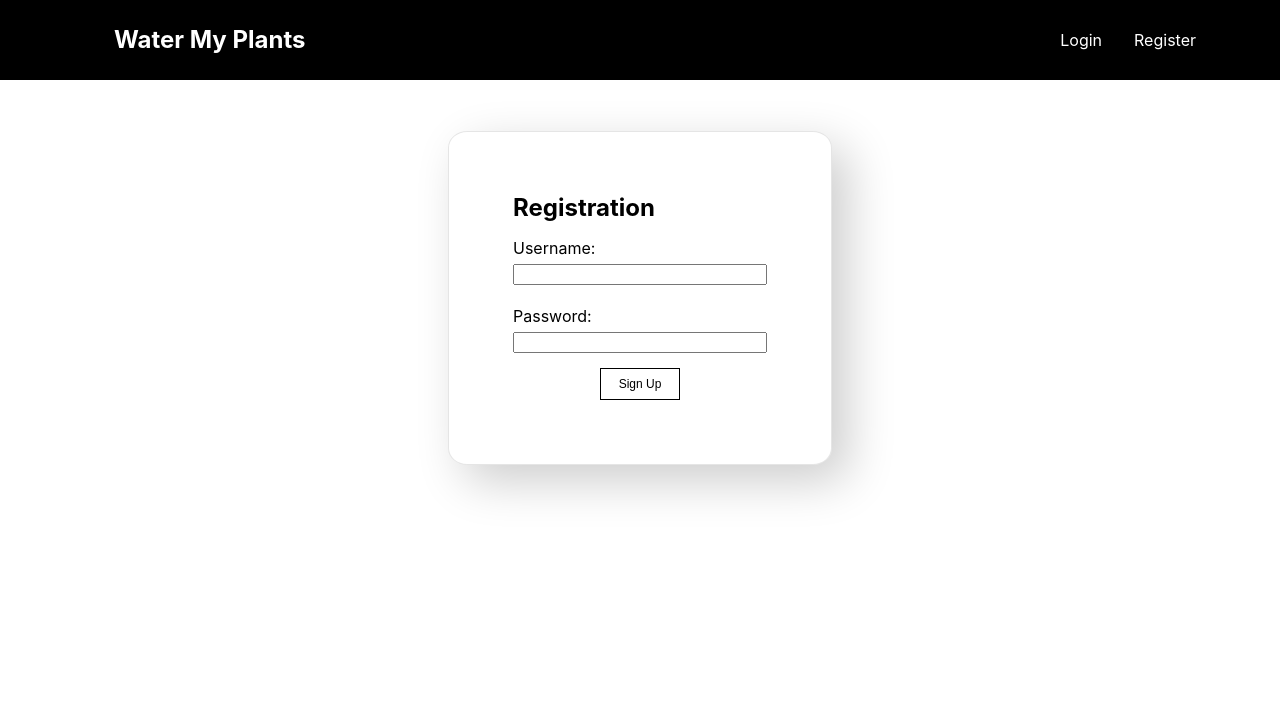
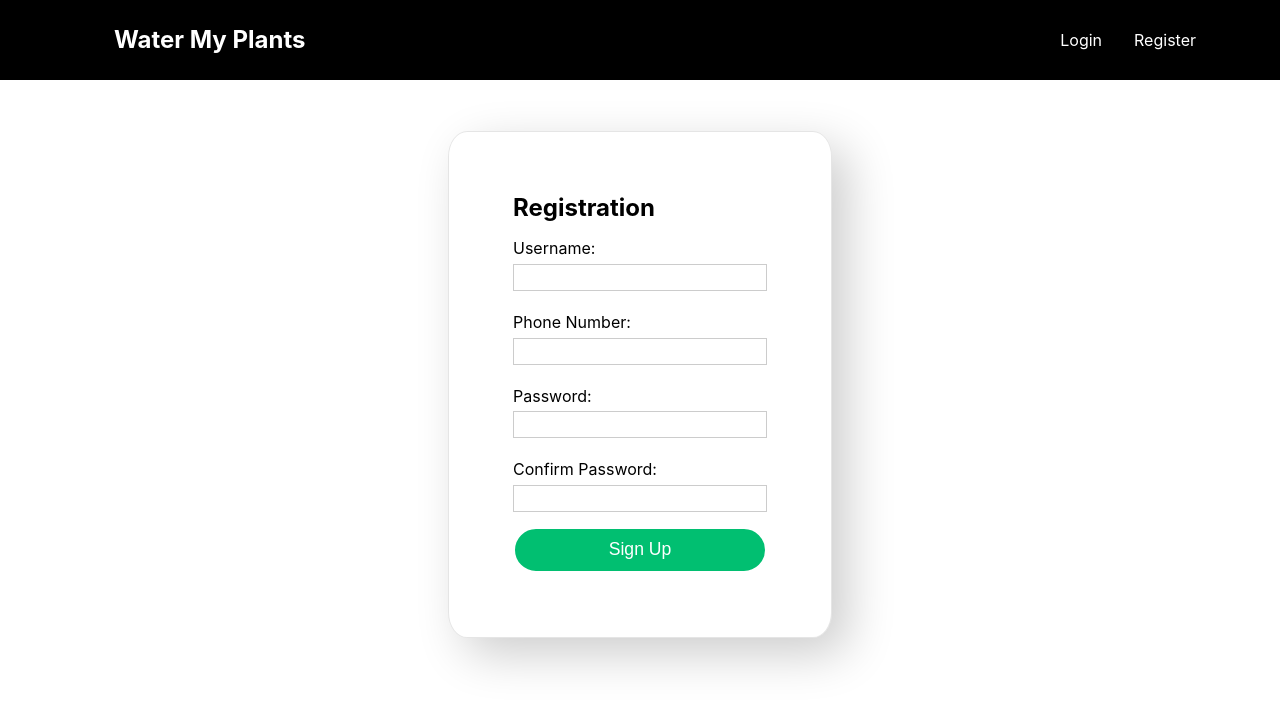
Before and after one commit to ft-water-my-plants-7-lambda/frontend, a React (Create React App) app: page /register in a window 1280 px wide. Shown: the top 708 px of the page. Built offline with nearby package versions, Linux system fonts and the light colour scheme; no server answers.

Commit message:
added more styling to forms

```diff
--- a/src/components/FormStyledComponents.js
+++ b/src/components/FormStyledComponents.js
@@ -36,19 +36,31 @@ export const Label = styled.label`
 
 export const Input = styled.input`
   margin: 3% 0;
+  padding: 2% 2%;
+  border: 1px solid rgba(0, 0, 0, 0.2);
+  color: rgba(0, 0, 0, 0.8);
 `;
 
 export const Button = styled.button`
-  padding: 1%;
-  width: 5rem;
-  height: 2rem;
-  font-size: 0.75rem;
+  padding: 4% 0;
+  width: 100%;
   align-self: center;
-  border: 1px solid black;
-  background-color: white;
+  border: 2px solid white;
+  border-radius: 5rem;
+  background-color: #01bf71;
+  color: white;
+  font-size: 1.1rem;
+
+  :hover {
+    cursor: pointer;
+    background-color: white;
+    color: black;
+    border: 2px solid black;
+    transition: ease-in 0.2s;
+  }
 `;
 
 export const A = styled.a`
   font-size: 0.8rem;
-  margin-bottom: 6%;
+  margin-bottom: 4%;
 `;
--- a/src/components/RegisterForm.js
+++ b/src/components/RegisterForm.js
@@ -6,7 +6,7 @@ import { handleRegister } from "../lib/actions/handleRegister";
 
 import { H2, Form, Label, Input, Button } from "./FormStyledComponents";
 
-const initialCredentials = { username: "", /* phoneNumber: "",*/ password: "" };
+const initialCredentials = { username: "", phoneNumber: "", password: "" };
 
 const RegisterForm = ({ handleRegister }) => {
   const { push } = useHistory();
@@ -34,12 +34,16 @@ const RegisterForm = ({ handleRegister }) => {
         Username:
         <Input onChange={change} name="username" type="text" />
       </Label>
-      {/* <label>
+      <Label>
         Phone Number:
-        <input></input>
-      </label> */}
+        <Input onChange={change} name="username" type="tel" />
+      </Label>
       <Label>
         Password:
+        <Input onChange={change} name="password" type="text" />
+      </Label>
+      <Label>
+        Confirm Password:
         <Input onChange={change} name="password" type="text" />
       </Label>
       <Button type="submit">Sign Up</Button>
```
